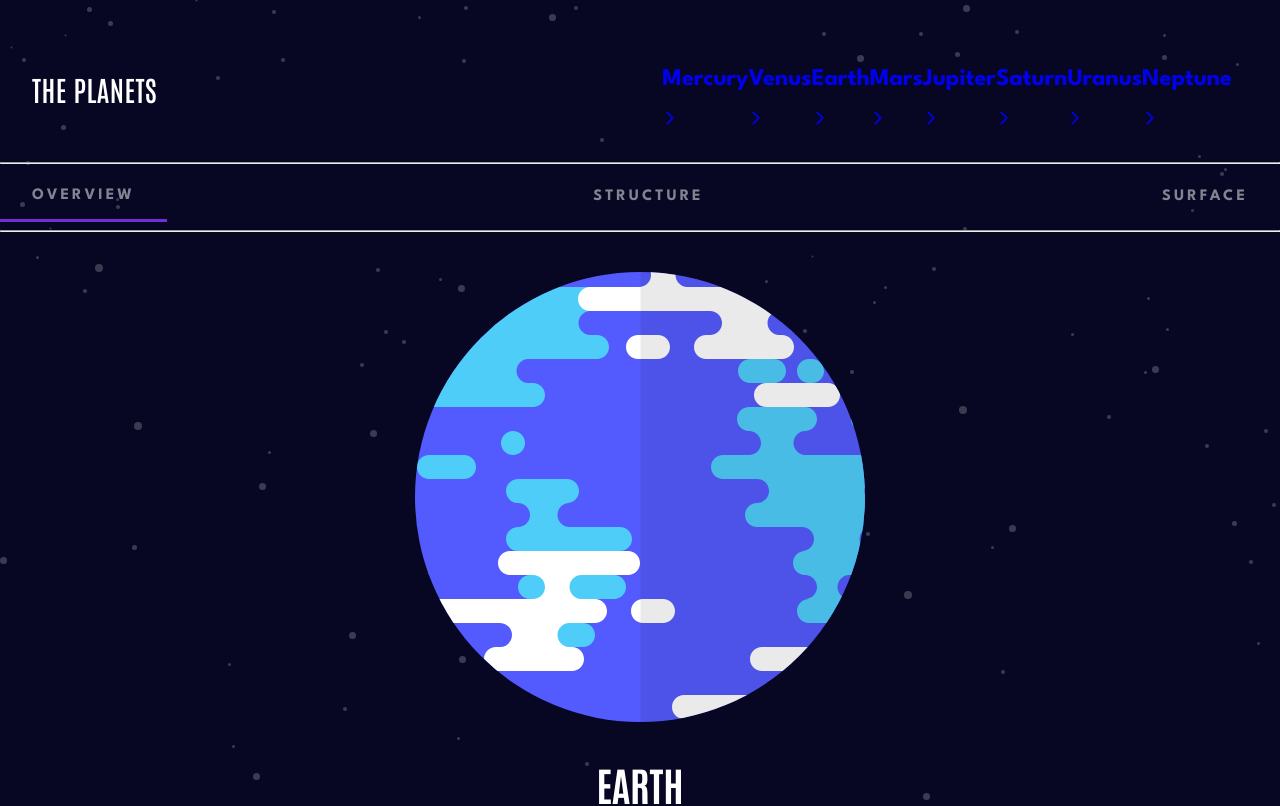
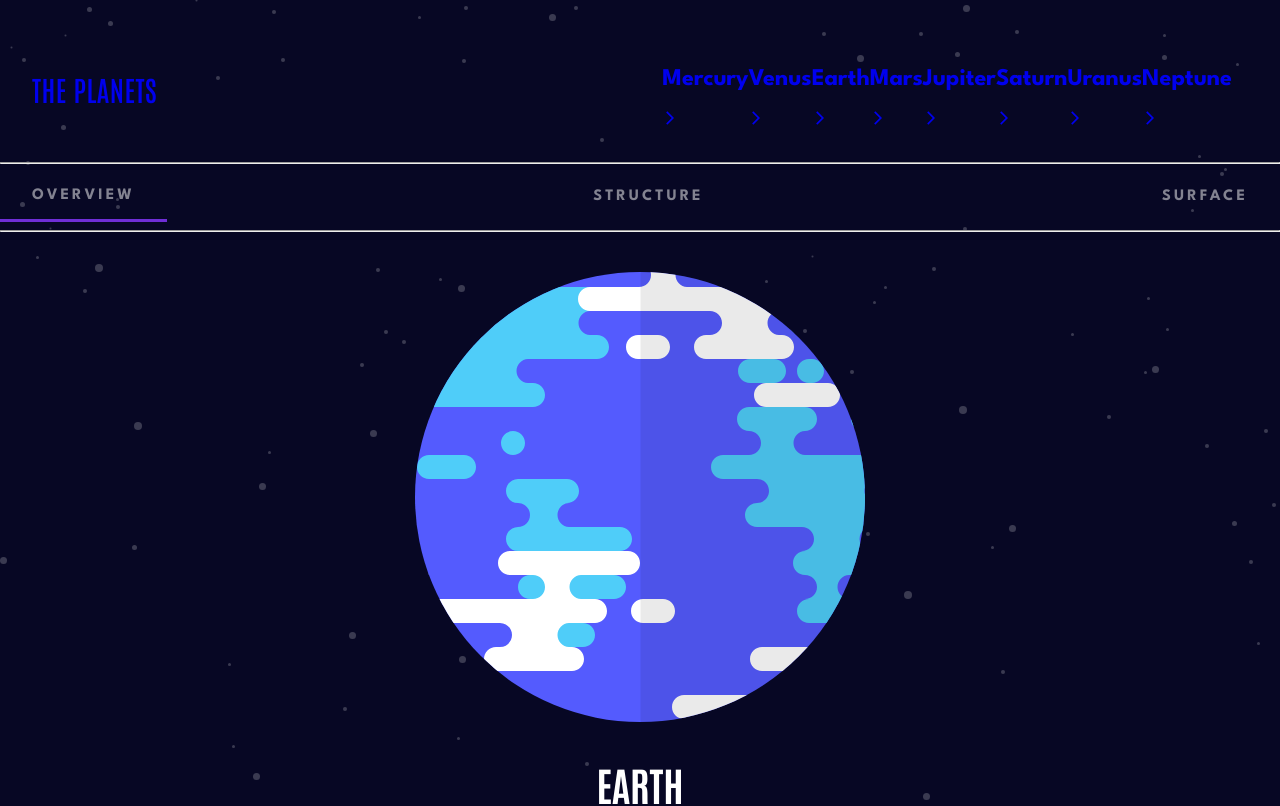
Before and after one commit to agnesnora/planets-fact-site, a React (Vite) app: page / in a window 1280 px wide. Shown: the top 806 px of the page. Built offline with nearby package versions, Linux system fonts and the light colour scheme.

Commit message:
fixing navbar

```diff
--- a/src/App.tsx
+++ b/src/App.tsx
@@ -17,6 +17,7 @@ interface AppContectInterface {
 const AppContext = createContext<AppContectInterface | null>(null);
 const App: FC = () => {
   const [windowWidth, setWindowWidth] = useState<number>(window.innerWidth);
+  const [isNavbarOn, setIsNavbarOn] = useState<boolean>(false);
 
   useEffect(() => {
     const updateWindowWidth = () => {
@@ -33,10 +34,14 @@ const App: FC = () => {
     <>
       <BrowserRouter>
         <AppContext.Provider value={contextValue}>
-          <Navbar />
+          <Navbar isNavbarOn={isNavbarOn} setIsNavbarOn={setIsNavbarOn} />
           <Routes>
-            <Route path="/" element={<EarthHomePage />}></Route>
-            <Route path="/planet/:name" element={<PlanetsDetailPage />} />
+            {!isNavbarOn ? (
+              <Route path="/" element={<EarthHomePage />} />
+            ) : null}
+            {!isNavbarOn ? (
+              <Route path="/planet/:name" element={<PlanetsDetailPage />} />
+            ) : null}
           </Routes>
         </AppContext.Provider>
       </BrowserRouter>
--- a/src/Components/Navbar/Navbar.tsx
+++ b/src/Components/Navbar/Navbar.tsx
@@ -4,12 +4,16 @@ import { Button } from "../Button/Button";
 import { TfiMenu } from "react-icons/tfi";
 import { Planets } from "../Planets/Planets";
 import { AppContext } from "../../App";
+import { NavLink } from "react-router-dom";
 import "./styles/Navbar.css";
 
-interface NavbarProps {}
+interface NavbarProps {
+  isNavbarOn: boolean;
+  setIsNavbarOn: React.Dispatch<React.SetStateAction<boolean>>;
+}
 
-export const Navbar: FC = () => {
-  const [isNavbarOn, setIsNavbarOn] = useState<boolean>(false);
+export const Navbar: FC<NavbarProps> = ({ isNavbarOn, setIsNavbarOn }) => {
+  // const [isNavbarOn, setIsNavbarOn] = useState<boolean>(false);
 
   const context = useContext(AppContext);
   const windowWidth = context?.windowWidth ?? 1200;
@@ -23,7 +27,11 @@ export const Navbar: FC = () => {
   return (
     <div className="navbar--container">
       <div className="navbar--flex--container">
-        <h1>The planets</h1>
+        <NavLink to="/" onClick={closeNavbarWithLinkClick}>
+          {" "}
+          <h1>The planets</h1>
+        </NavLink>
+
         {innerWidth < 768 ? (
           <Button onClick={handleMenuClick} className="sandwich--menu">
             <TfiMenu />
```
